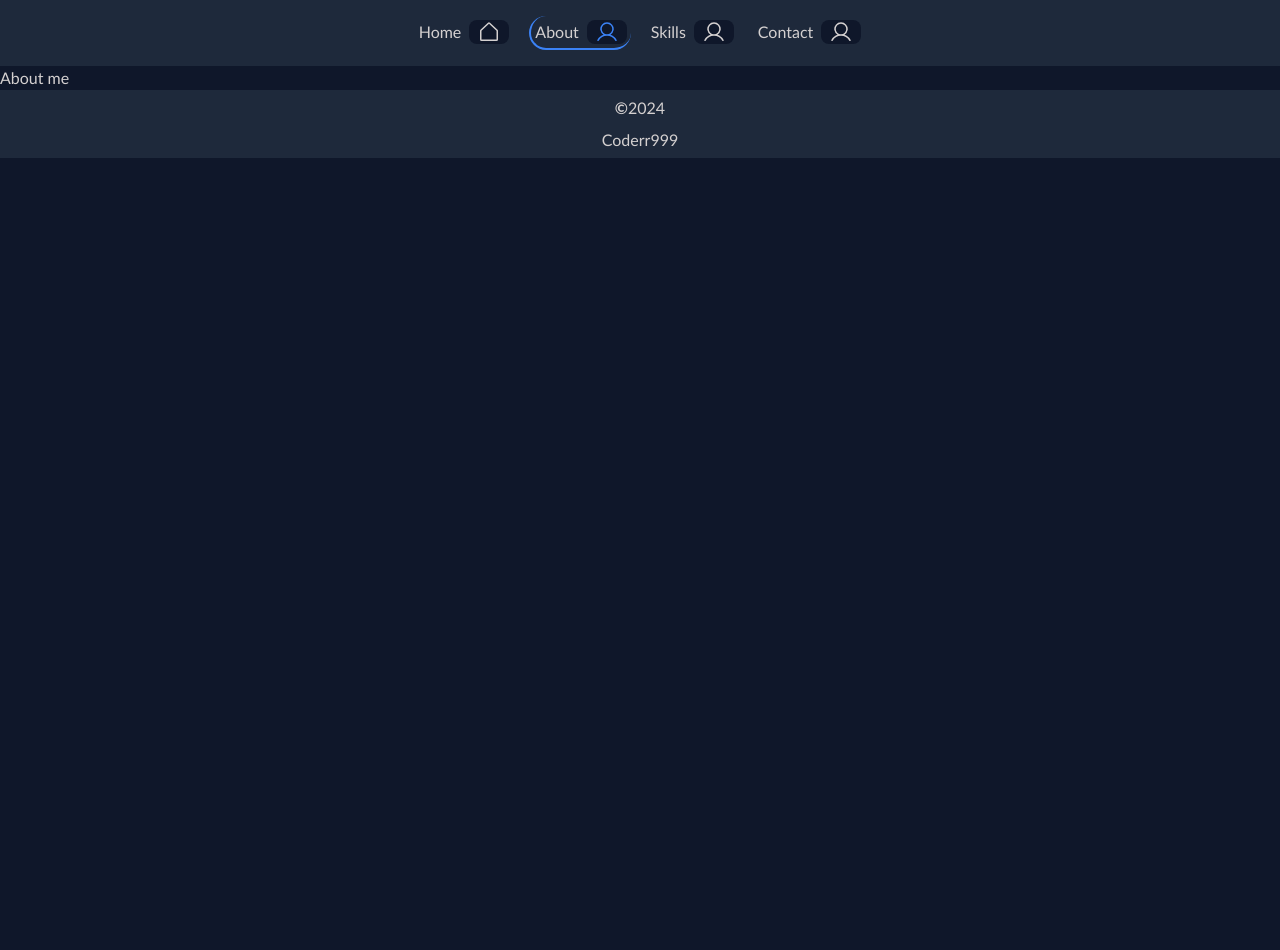
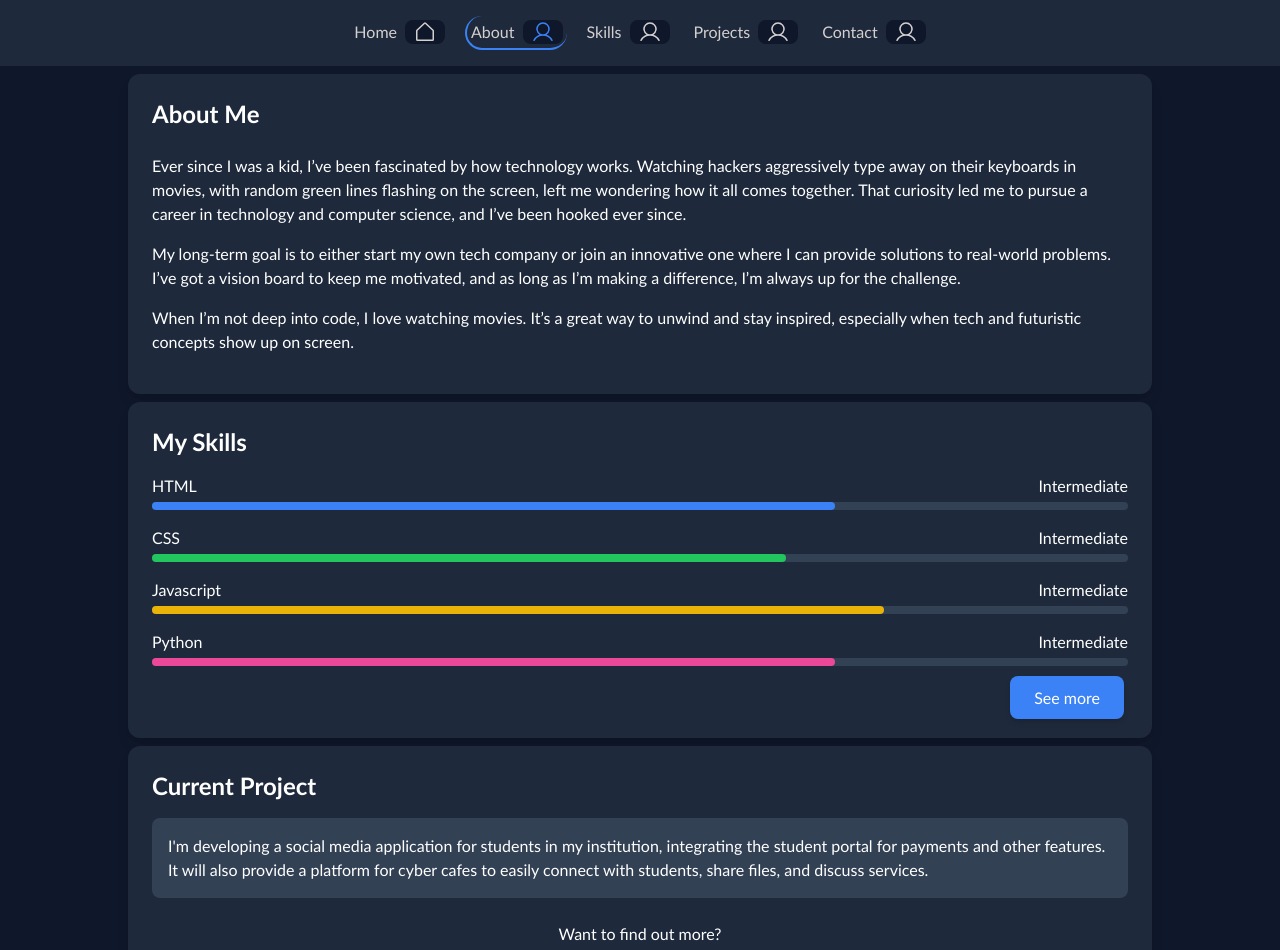
Before and after one commit to Codegrammer999/Personal-Portfolio-Webpage, a Vue app: page /about in a window 1280 px wide. Shown: the top 950 px of the page. Before the commit the page ends 800 px from the top, so only its background shows below. Built offline with nearby package versions, Linux system fonts and the light colour scheme.

Commit message:
did the about me page and did some changes to the rest

```diff
--- a/src/assets/main.css
+++ b/src/assets/main.css
@@ -25,3 +25,33 @@ body {
 .router-link-exact-active .icon {
     color: #3b82f6;
 }
+
+@keyframes bounce {
+    0%, 100% {
+        transform: translateX(-25%);
+        rotate: 90deg;
+        animation-timing-function: cubic-bezier(0.8,0,1,1);
+    }
+    50% {
+        rotate: 90deg;
+        transform: none;
+        animation-timing-function: cubic-bezier(0,0,0.2,1);
+    }
+}
+
+.custom-animate-bounce {
+    animation: bounce 1s infinite;
+}
+
+textarea {
+    -ms-overflow-style: none;
+    scrollbar-width: thin;
+}
+
+@keyframes fadeIn {
+    from { opacity: 0; }
+    to { opacity: 1; }
+  }
+  .animate-fadeIn {
+    animation: fadeIn 2s ease-in-out;
+  }
--- a/src/asyncComponents.js
+++ b/src/asyncComponents.js
@@ -83,3 +83,7 @@ export const laravel = defineAsyncComponent({
 export const sql = defineAsyncComponent({
     loader: () => import('@/components/icons/Sql.vue')
 })
+
+export const StatusBar = defineAsyncComponent({
+    loader: () => import('@/components/StatusBar.vue')
+})
--- a/src/components/NavigationLinks.vue
+++ b/src/components/NavigationLinks.vue
@@ -43,6 +43,16 @@ const emitClick = () => {
             </div>
         </router-link>
         <router-link
+            :to="{ name: 'project'}"
+            class="cursor-pointer rounded-xl p-1">
+            <div class="flex space-x-2 items-center justify-center hover:opacity-50 duration-300" @click="emitClick">
+                <p>Projects</p>
+                <div class="bg-slate-900 px-2 rounded-lg">
+                    <AboutIcon class="size-6 icon"/>
+                </div>
+            </div>
+        </router-link>
+        <router-link
             :to="{ name: 'contact'}"
             class="cursor-pointer rounded-xl p-1">
             <div class="flex space-x-2 items-center justify-center hover:opacity-50 duration-300" @click="emitClick">
--- /dev/null
+++ b/src/components/StatusBar.vue
@@ -0,0 +1,31 @@
+<script setup>
+defineProps({
+    language: {
+        type: String
+    },
+    level: {
+        type: String,
+        required: true
+    },
+    width: {
+        type: String,
+        required: true
+    },
+    classes: {
+        type: String,
+        required: true
+    }
+})
+</script>
+
+<template>
+    <div class="mb-4">
+        <div class="flex justify-between mb-1">
+            <span>{{ language }}</span>
+            <span>{{ level }}</span>
+        </div>
+        <div class="w-full bg-slate-700 rounded-full h-2">
+            <div :class="classes" :style="width"></div>
+        </div>
+    </div>
+</template>
--- a/src/router/index.js
+++ b/src/router/index.js
@@ -19,6 +19,11 @@ const router = createRouter({
       component: () => import('@/views/SkillsView.vue')
     },
     {
+      path: '/project',
+      name: 'project',
+      component: () => import('@/views/ProjectView.vue')
+    },
+    {
       path: '/contact',
       name: 'contact',
       component: () => import('@/views/ContactView.vue')
--- a/src/views/AboutView.vue
+++ b/src/views/AboutView.vue
@@ -1,5 +1,5 @@
 <script setup>
-import { MiniHeader } from "@/asyncComponents"
+import { MiniHeader, StatusBar, LinkBtn } from "@/asyncComponents"
 </script>
 
 <template>
@@ -8,6 +8,75 @@ import { MiniHeader } from "@/asyncComponents"
             title="About Me"
             class="sm:hidden p-4"
         />
-        <h1>About me</h1>
+        <div class="sm:max-w-[600px] md:max-w-screen-md xl:max-w-screen-lg m-auto pb-1 pt-2">
+            <div class="p-6 bg-slate-800 text-white mb-2 rounded-xl mx-2 sm:mx-0 shadow-lg">
+            <h1 class="text-2xl font-bold mb-6">About Me</h1>
+            <p class="mb-4">
+                Ever since I was a kid, I’ve been fascinated by how technology works. Watching hackers aggressively
+                type away on their keyboards in movies, with random green lines flashing on the screen, left me
+                wondering how it all comes together. That curiosity led me to pursue a career in technology and
+                computer science, and I’ve been hooked ever since.
+            </p>
+            <p class="mb-4">
+                My long-term goal is to either start my own tech company or join an innovative one where I can
+                provide solutions to real-world problems. I’ve got a vision board to keep me motivated, and as long
+                as I’m making a difference, I’m always up for the challenge.
+            </p>
+            <p class="mb-4">
+                When I’m not deep into code, I love watching movies. It’s a great way to unwind and stay inspired,
+                especially when tech and futuristic concepts show up on screen.
+            </p>
+            </div>
+            <div class="p-6 bg-slate-800 text-white mb-2 rounded-xl mx-2 sm:mx-0 shadow-lg">
+            <h2 class="text-2xl font-bold mb-4">My Skills</h2>
+            <StatusBar
+                language="HTML"
+                level="Intermediate"
+                width="width: 70%"
+                classes="bg-blue-500 h-2 rounded-full"
+            />
+            <StatusBar
+                language="CSS"
+                level="Intermediate"
+                width="width: 65%"
+                classes="bg-green-500 h-2 rounded-full"
+            />
+            <StatusBar
+                language="Javascript"
+                level="Intermediate"
+                width="width: 75%"
+                classes="bg-yellow-500 h-2 rounded-full"
+            />
+            <StatusBar
+                language="Python"
+                level="Intermediate"
+                width="width: 70%"
+                classes="bg-pink-500 h-2 rounded-full"
+            />
+            <div class="text-right p-1">
+                <LinkBtn
+                    :to="{ name: 'skills'}">
+                    See more
+                </LinkBtn>
+            </div>
+            </div>
+            <div class="p-6 bg-slate-800 text-white mb-2 rounded-xl mx-2 sm:mx-0 shadow-lg">
+            <h2 class="text-2xl font-bold mb-4">Current Project</h2>
+            <div class="animate-fadeIn bg-slate-700 p-4 rounded-lg">
+                <p>
+                I'm developing a social media application for students in my institution, integrating the student
+                portal for payments and other features. It will also provide a platform for cyber cafes to easily
+                connect with students, share files, and discuss services.
+                </p>
+            </div>
+            <div class="text-center p-2">
+                <p class="p-4">Want to find out more?</p>
+                <LinkBtn
+                    :to="{ name: 'contact'}">
+                    Connect
+                </LinkBtn>
+            </div>
+            </div>
+        </div>
     </div>
 </template>
--- a/src/views/ContactView.vue
+++ b/src/views/ContactView.vue
@@ -1,5 +1,37 @@
 <script setup>
 import { MiniHeader } from "@/asyncComponents"
+import { reactive, ref } from "vue"
+
+const nameField = ref(null)
+const emailField = ref(null)
+
+const formData = reactive({
+    name: '',
+    email: '',
+    message: '',
+    error: null
+})
+
+const sendMessage = () => {
+    const emailRegex = /^[^\s@]+@[^\s@]+\.[^\s@]+$/
+
+    switch (true) {
+        case formData.name.trim() === '':
+            formData.error = 'Please enter your name or something you can be called'
+            nameField.value.focus()
+            break
+        case formData.email.trim() === '':
+            formData.error = 'Please enter your email address'
+            emailField.value.focus()
+            break
+        case !emailRegex.test(formData.email.trim()):
+            formData.error = 'Please enter a valid email address'
+            emailField.value.focus()
+        default:
+            formData.error = null
+            console.log(formData)
+    }
+}
 </script>
 
 <template>
@@ -8,6 +40,37 @@ import { MiniHeader } from "@/asyncComponents"
             title="Contact Me"
             class="sm:hidden p-4"
         />
-        <h1>Contact</h1>
+        <div class="px-10 py-2 lg:max-w-screen-lg m-auto">
+            <h1 class="text-bold text-xl text-center">Contact Me</h1>
+            <form @submit.prevent="sendMessage">
+                <div class="flex flex-col pb-3">
+                    <label for="name" class="text-sm p-1 cursor-pointer">Name</label>
+                    <input type="text" id="name" class="p-2 bg-slate-700 rounded-lg focus:outline-none focus:ring-2 focus:ring-blue-500" placeholder="Your name" v-model="formData.name" ref="nameField">
+                </div>
+                <div class="flex flex-col pb-3">
+                    <label for="email" class="text-sm p-1 cursor-pointer">Email</label>
+                    <input type="email" id="email" class="p-2 bg-slate-700 rounded-lg focus:outline-none focus:ring-2 focus:ring-blue-500" placeholder="Your Email" v-model="formData.email" ref="emailField">
+                </div>
+                <div class="flex flex-col pb-3">
+                    <label for="message" class="text-sm p-1 cursor-pointer">Message</label>
+                    <textarea type="text" id="message" class="bg-slate-700 rounded-lg p-2 h-40 focus:outline-none focus:ring-2 focus:ring-blue-500" placeholder="Your Message" v-model="formData.message"></textarea>
+                </div>
+                <p v-if="formData.error" class="text-blue-500 p-1">{{ formData.error }}</p>
+                <div class="text-center">
+                    <button class="bg-blue-500 px-8 py-2 rounded-lg font-medium shadow-md hover:bg-blue-600 focus:ring-2 ring-slate-200 transition duration-300 w-full">Send Message</button>
+                </div>
+            </form>
+            <div class="py-6 text-center bg-slate-800 mt-4 rounded-lg">
+                <h2 class="text-xl font-bold">Alternatives</h2>
+                <p class="p-2">If the form says limit exceeded or you wish to use another option, you can contact me using the following below...</p>
+                <div>
+                    <p class="p-4">Send me an email manually </p>
+                    <a href="mailto:shyyguyy501@gmail.com" class="bg-blue-500 px-6 py-3 rounded-lg font-medium shadow-md hover:bg-blue-600 focus:ring-2 ring-slate-200 transition duration-300">here</a>
+                    <br><br>or
+                    <p class="p-4">Send a message via </p>
+                    <a href="https://wa.me/2349061458909?text=Hello Daniel, %201%20saw%20your%20porfolio%20and%20would%20like%20to%20reach%out..." target="_blank" class="bg-blue-500 px-6 py-3 rounded-lg font-medium shadow-md hover:bg-blue-600 focus:ring-2 ring-slate-200 transition duration-300">WhatsApp</a>
+                </div>
+            </div>
+        </div>
     </div>
 </template>
--- a/src/views/HomeView.vue
+++ b/src/views/HomeView.vue
@@ -13,9 +13,10 @@ import { MiniHeader, LinkBtn } from "@/asyncComponents"
         <h1 class="text-4xl md:text-6xl font-bold opacity-80">Hello, I'm Daniel</h1>
         <p class="mt-4 text-xl">Software Developer & Game Enthusiast</p>
         <p class="mt-2">Crafting solutions with code and always learning.</p>
-        <div class="mt-8 opacity-100">
+        <div class="mt-8 opacity-100 cursor-pointer">
           <LinkBtn :to="{ name: 'about'}">See more</LinkBtn>
         </div>
+        <p class="text-4xl mt-6 rotate-90 font-bold opacity-40 custom-animate-bounce w-fit m-auto">&NestedGreaterGreater;</p>
       </div>
     </div>
     <div class="grid grid-cols-1 sm:grid-cols-2 md:grid-cols-3 gap-10 px-6 bg-slate-700 p-4">
--- /dev/null
+++ b/src/views/ProjectView.vue
@@ -0,0 +1,9 @@
+<script setup>
+
+</script>
+
+<template>
+    <div>
+
+    </div>
+</template>
```
